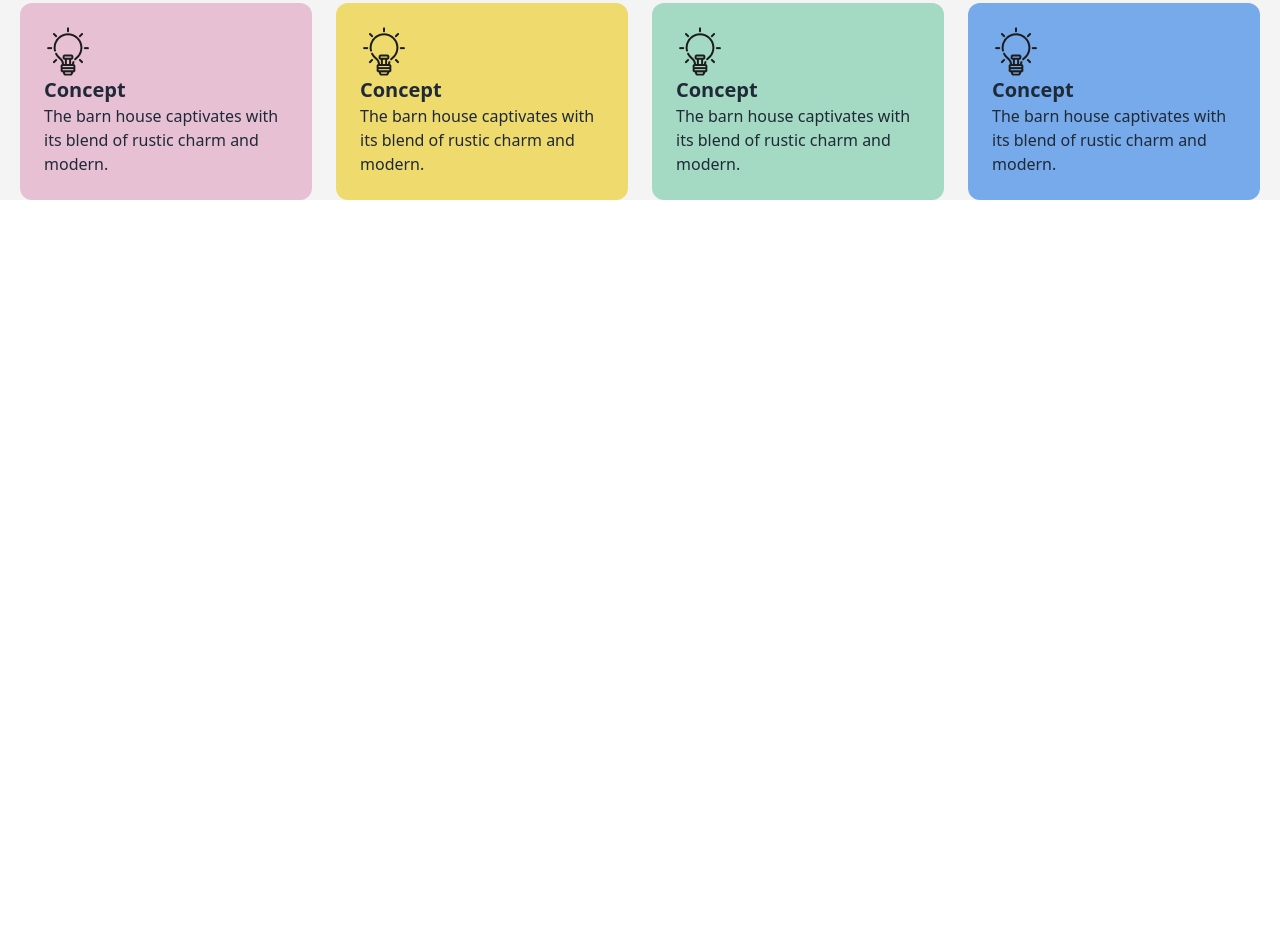
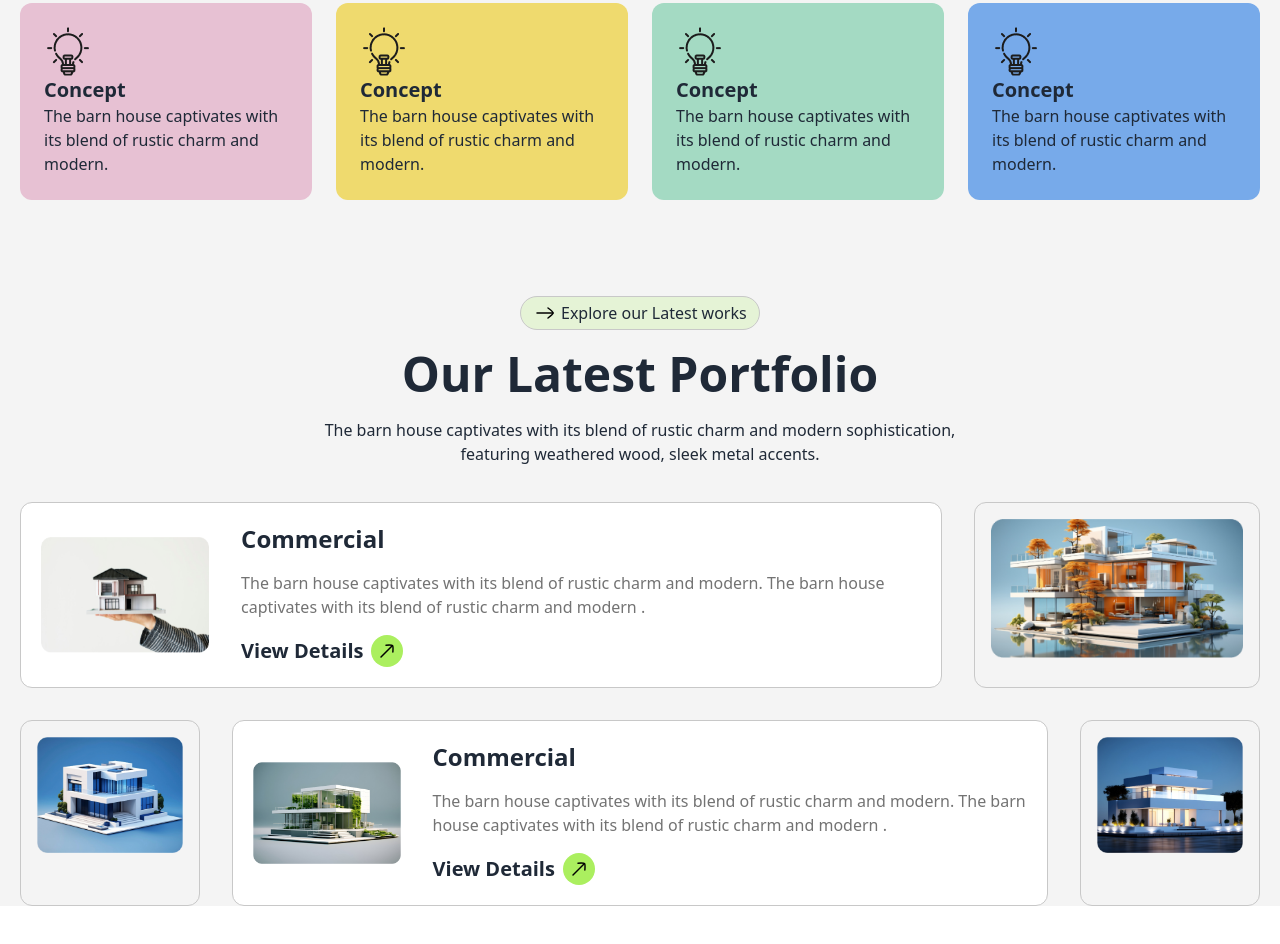
Before and after one commit to mehedycode/assignment-3, a plain HTML site: page index.html in a window 1280 px wide. Shown: the part 2007-2951 px from the top of the page. Before the commit the page ends 2319 px from the top, so only its background shows below. Drawn offline with nearby package versions, Linux system fonts and the light colour scheme.

Commit message:
Challange part 50% complete

```diff
--- a/index.html
+++ b/index.html
@@ -238,6 +238,96 @@
     </div>
        </div>
      </section>
+
+     <!-- Challange part  -->
+      <section class="container mx-auto">
+
+
+     <!-- title -->
+      <div class="flex flex-col items-center text-center gap-5 mb-9">
+        <div class="flex items-center w-60 gap-1 bg-[#ABEF5F33] rounded-full border border-[rgb(200,200,200)] px-3 py-1">
+          <svg xmlns="http://www.w3.org/2000/svg" viewBox="0 0 24 24" width="24" height="24" color="#000000" fill="none">
+            <path d="M20.0001 11.9998L4.00012 11.9998" stroke="currentColor" stroke-width="1.5" stroke-linecap="round"
+              stroke-linejoin="round" />
+            <path d="M15.0003 17C15.0003 17 20.0002 13.3176 20.0002 12C20.0002 10.6824 15.0002 7 15.0002 7"
+              stroke="currentColor" stroke-width="1.5" stroke-linecap="round" stroke-linejoin="round" />
+          </svg>
+          <p>Explore our Latest works</p>
+        </div>
+        <h2 class=" text-2xl md:text-5xl font-extrabold">Our Latest Portfolio</h2>
+        <p class="text-sm md:text-base font-medium">The barn house captivates with its blend of rustic charm and modern
+          sophistication, <br> featuring weathered wood, sleek
+          metal accents.</p>
+      </div>
+
+        <!-- Grid Layout -->
+    <div class="grid grid-cols-1 md:grid-cols-12  gap-8">
+
+  <div class="bg-white border border-[rgb(200,200,200)] rounded-xl p-5  items-center gap-8 md:col-span-9 flex flex-col md:flex-row">
+    <div>
+      <img src="./images/img1.png" alt="">
+    </div>
+   <div class="space-y-4">
+   <h4 class="text-2xl font-extrabold">Commercial</h4>
+   <p class="font-medium text-[#737373]">The barn house captivates with its blend of rustic charm and modern. The barn house captivates with its blend of rustic
+  charm and modern .</p>
+
+    <div class="flex items-center gap-2">
+      <h4 class="text-xl font-extrabold">View Details</h4>
+
+      <div class="bg-[#ABEF5F] rounded-full p-1">
+
+        <svg xmlns="http://www.w3.org/2000/svg" viewBox="0 0 24 24" width="24" height="24" color="#000000" fill="none">
+          <path d="M17 7L6 18" stroke="currentColor" stroke-width="1.5" stroke-linecap="round" />
+          <path d="M11 6.13151C11 6.13151 16.6335 5.65662 17.4885 6.51153C18.3434 7.36645 17.8684 13 17.8684 13"
+            stroke="currentColor" stroke-width="1.5" stroke-linecap="round" stroke-linejoin="round" />
+        </svg>
+      </div>
+
+    </div>
+</div>
+  </div>
+
+  <div class="p-4 rounded-xl border border-[rgb(200,200,200)] md:col-span-3">
+    <img class="w-full" src="./images/img2.png" alt="">
+  </div>
+
+  <div class="p-4 rounded-xl border border-[rgb(200,200,200)] md:col-span-2">
+    <img class="w-full" src="./images/img3.png" alt="">
+  </div>
+
+  <div class="bg-white border border-[rgb(200,200,200)] rounded-xl p-5 flex flex-col md:flex-row items-center gap-8 md:col-span-8">
+    <div>
+      <img src="./images/img4.png" alt="">
+    </div>
+    <div class="space-y-4">
+      <h4 class="text-2xl font-extrabold">Commercial</h4>
+      <p class="font-medium text-[#737373]">The barn house captivates with its blend of rustic charm and modern. The barn
+        house captivates with its blend of rustic
+        charm and modern .</p>
+
+      <div class="flex items-center gap-2">
+        <h4 class="text-xl font-extrabold">View Details</h4>
+
+        <div class="bg-[#ABEF5F] rounded-full p-1">
+
+          <svg xmlns="http://www.w3.org/2000/svg" viewBox="0 0 24 24" width="24" height="24" color="#000000" fill="none">
+            <path d="M17 7L6 18" stroke="currentColor" stroke-width="1.5" stroke-linecap="round" />
+            <path d="M11 6.13151C11 6.13151 16.6335 5.65662 17.4885 6.51153C18.3434 7.36645 17.8684 13 17.8684 13"
+              stroke="currentColor" stroke-width="1.5" stroke-linecap="round" stroke-linejoin="round" />
+          </svg>
+        </div>
+
+      </div>
+    </div>
+  </div>
+
+  <div class="p-4 rounded-xl border border-[rgb(200,200,200)] md:col-span-2">
+    <img class="w-full" src="./images/img5.png" alt="">
+  </div>
+
+    </div>
+      </section>
   </main>
   <!-- main end -->
 
```
